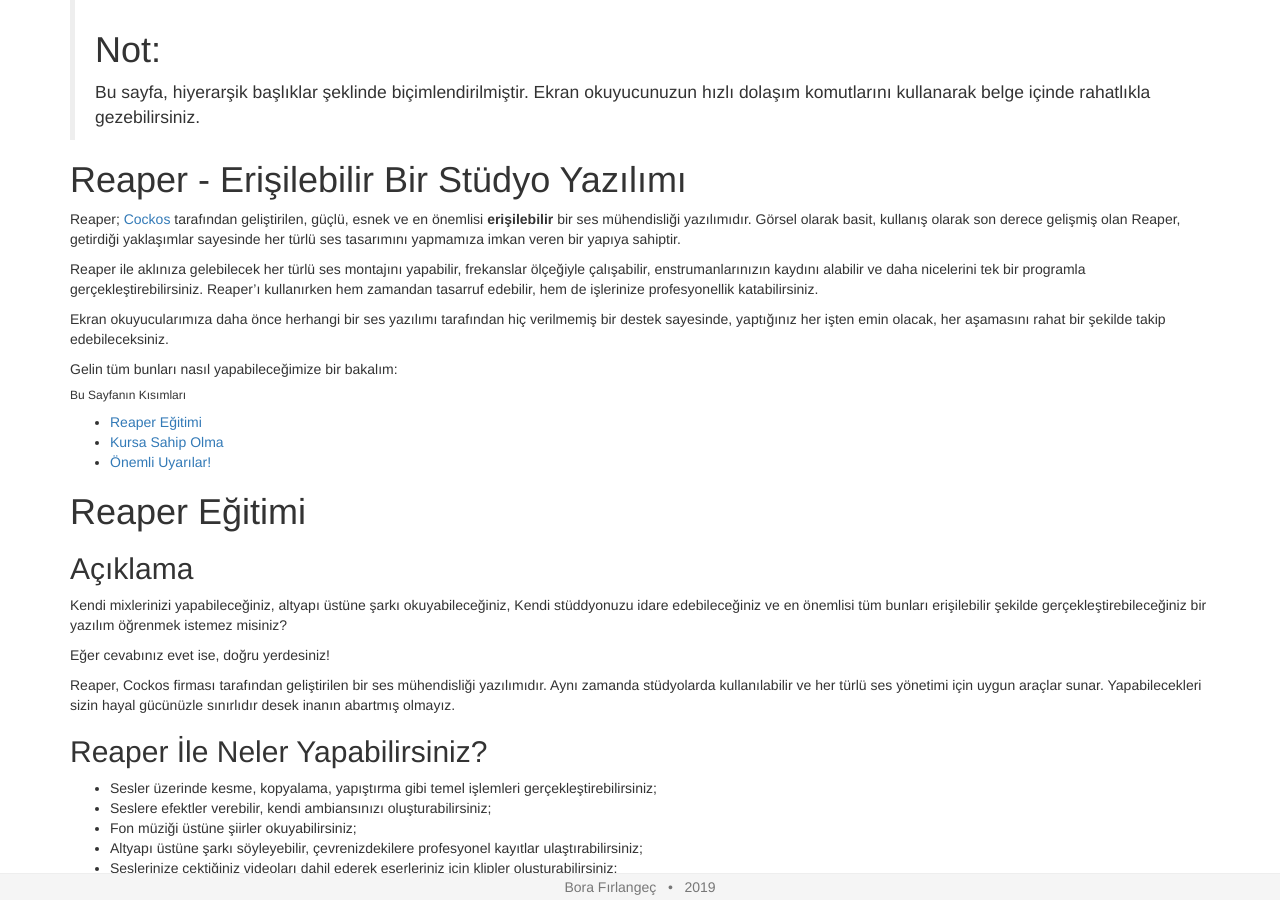
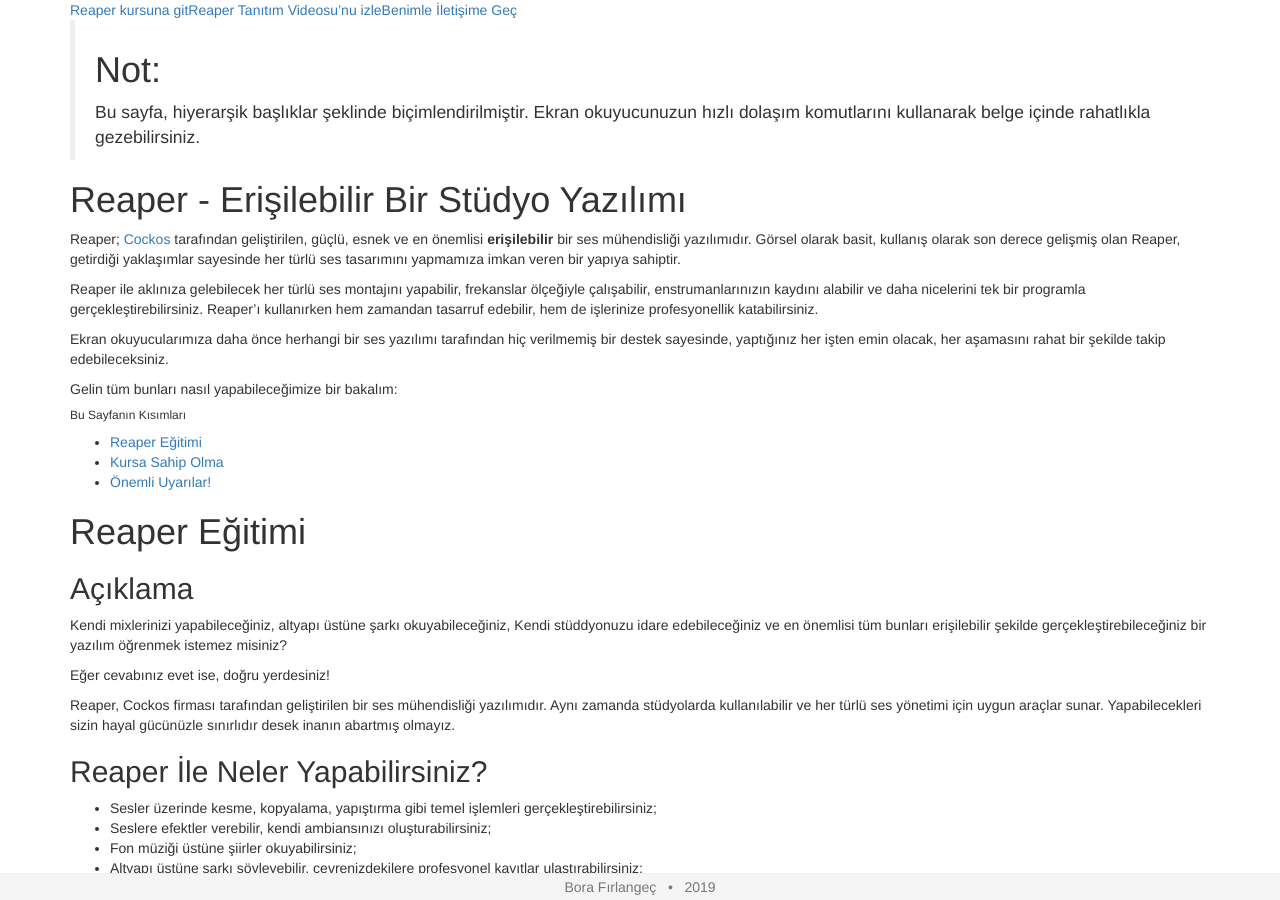
Before and after one commit to borfirbora/borfirbora.github.io, a Jekyll site: the page built from reaper.md, in a window 1280 px wide and 900 px high. Built offline with Jekyll 4.4.1, drawn with Linux system fonts in a browser that asks for light colours; our own code applies the rules of GitHub Pages for plain Markdown files.

Commit message:
Update reaper.md

```diff
--- a/reaper.md
+++ b/reaper.md
@@ -3,6 +3,8 @@
 permalink: reaper
 layout: minimal
 ---
+
+[Reaper kursuna git](https://udemy.com/reaper-egitimi) | [Reaper Tanıtım Videosu'nu izle](https://youtube.com/) | [Benimle İletişime Geç](mailto:bilgi@borfirbora.com)
 
 > # Not:
 >
```
